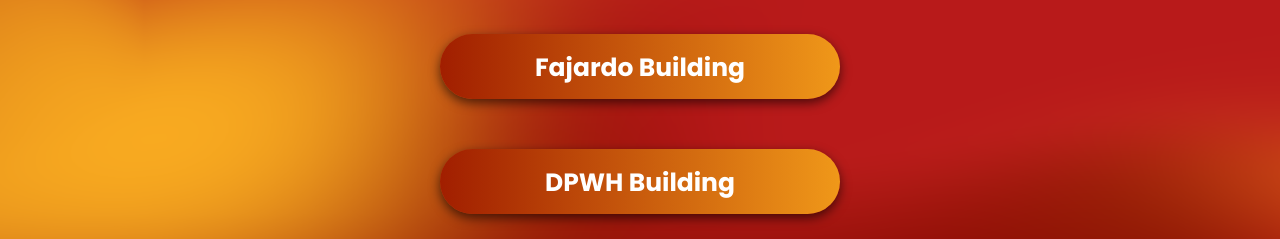
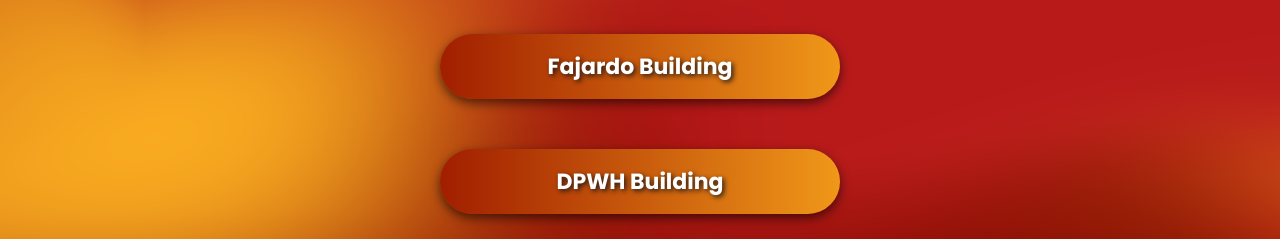
Before and after one commit to atomicnumber2422-code/Directory_school, a plain HTML site: page Perez Builiding.html in a window 1280 px wide. Shown: the part 561-800 px from the top of the page. Drawn offline with Linux system fonts and the light colour scheme.

Commit message:
Add files via upload

```diff
--- a/style.css
+++ b/style.css
@@ -79,11 +79,12 @@
 	border: none;
 	border-radius: 50px;
 	font-weight: 700;
-	font-size: 25px;
+	font-size: 22px;
 	cursor: pointer;
 	box-shadow: 0px 4px 11px rgba(0,0,0,0.6);
 	transition: transform 0.2s, box-shadow 0.2s;
 	justify-content: center;
+	text-shadow: 2px 2px 5px #1C1717;
 }
 
 .nav-btn:hover {
@@ -161,10 +162,11 @@
 .text-format {
 	color: white;
 	font-size: 30px;
-	font-family: 'Poppins';
+	font-family: 'Poppins', sans-serif;
 	font-weight: 400;
 	margin-top: 5px;
 }
+
 
 a {
   display: inline-block;
```
